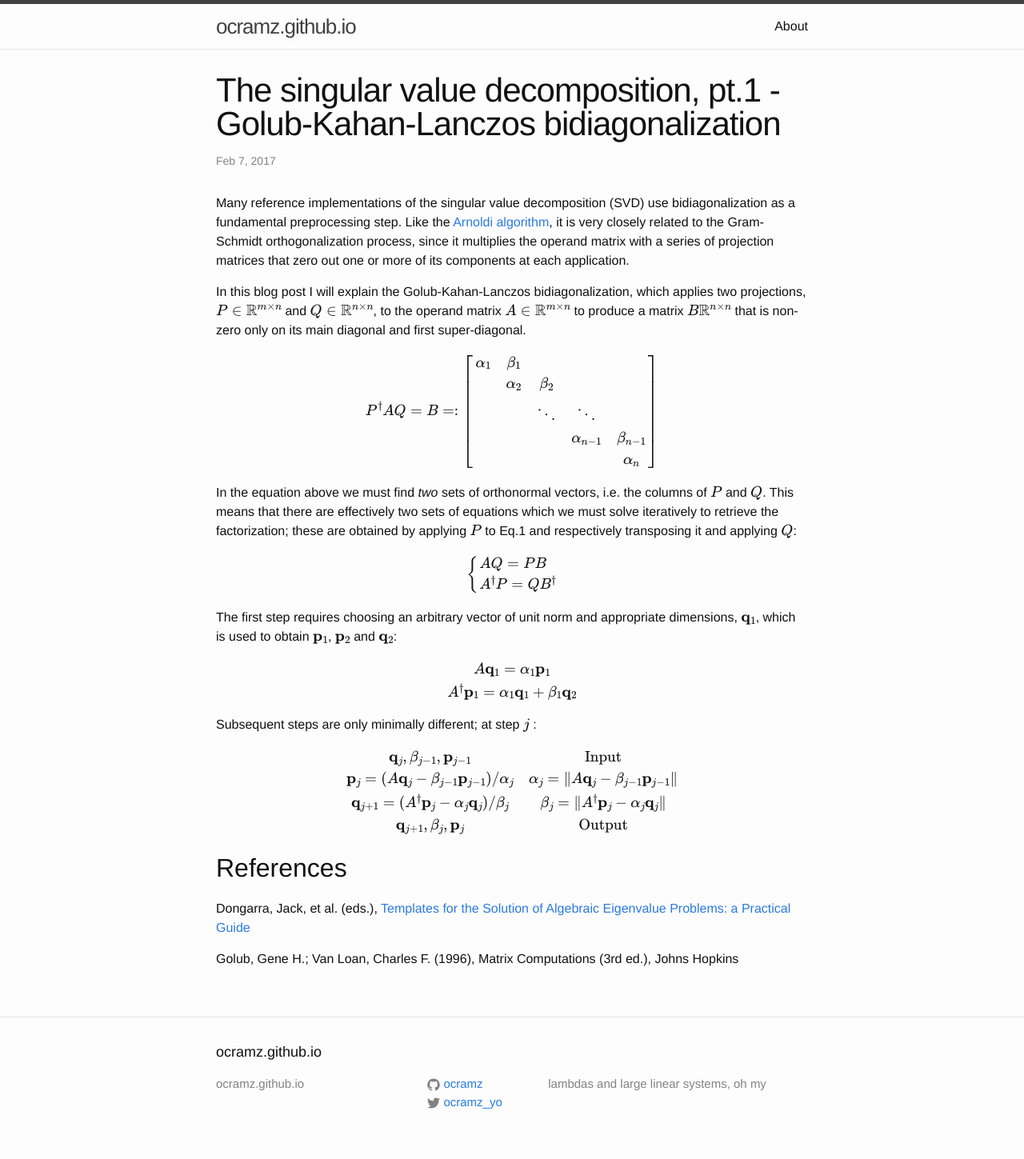
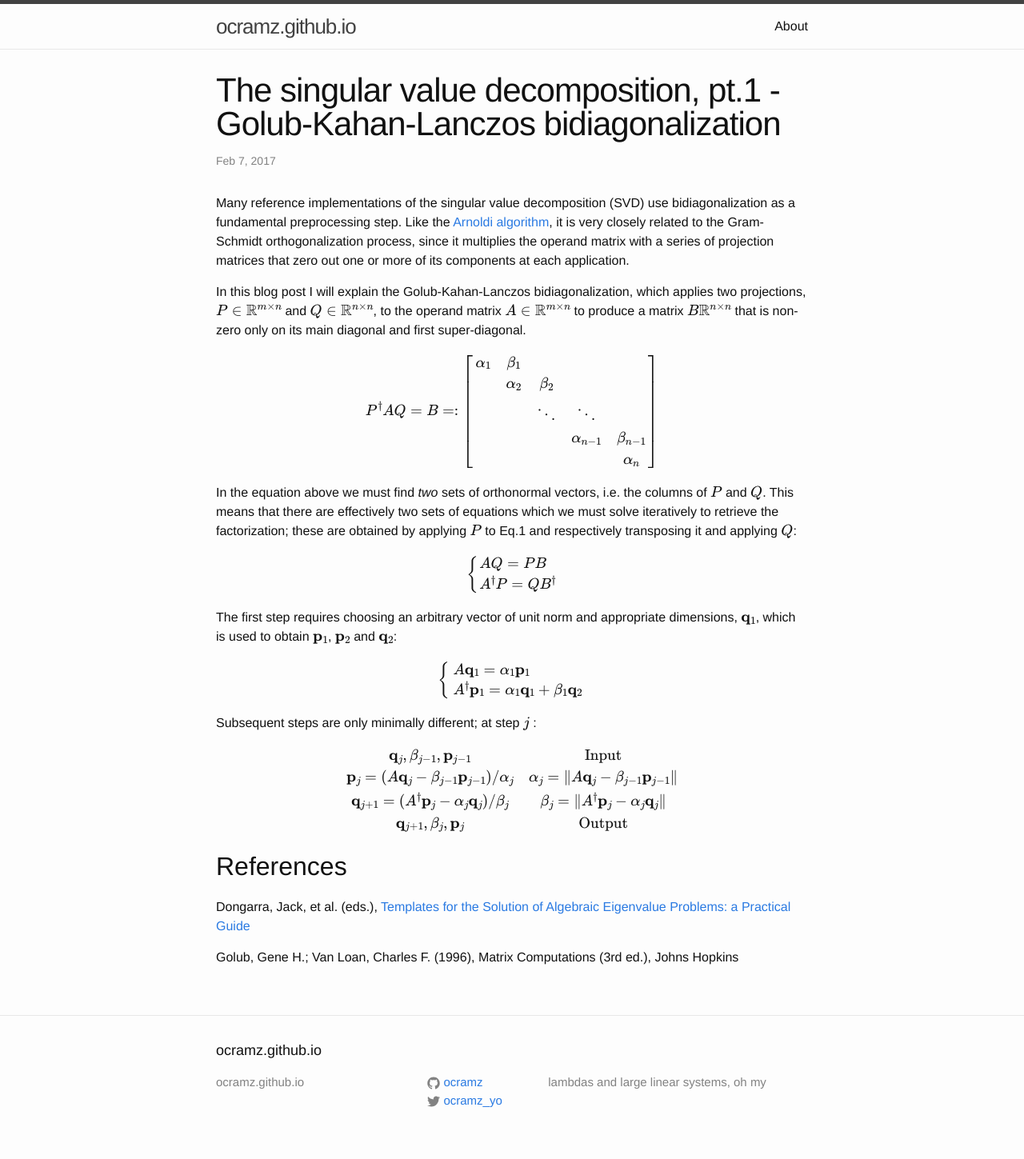
Before and after one commit to ocramz/ocramz.github.io, a Jekyll site: the page built from _posts/2017-02-07-golub-kahan-lanczos.markdown, in a window 1280 px wide. Shown: the whole page at 80% size. Built offline with Jekyll 4.4.1, drawn with Linux system fonts in a browser that asks for light colours; formulas are drawn with MathJax 3.

Commit message:
upd blog

```diff
--- a/_posts/2017-02-07-golub-kahan-lanczos.markdown
+++ b/_posts/2017-02-07-golub-kahan-lanczos.markdown
@@ -36,10 +36,10 @@ $$
 The first step requires choosing an arbitrary vector of unit norm and appropriate dimensions, $$\mathbf{q}_1$$, which is used to obtain $$\mathbf{p}_1$$, $$\mathbf{p}_2$$ and $$\mathbf{q}_2$$:
 
 $$
-\begin{array}{c}
+\begin{cases}
 A \mathbf{q}_1 = \alpha_1 \mathbf{p}_1 \\
 A^\dagger \mathbf{p}_1 = \alpha_1 \mathbf{q}_1 + \beta_1 \mathbf{q}_2
-\end{array}
+\end{cases}
 $$
 
 Subsequent steps are only minimally different; at step $$j$$ :
```
